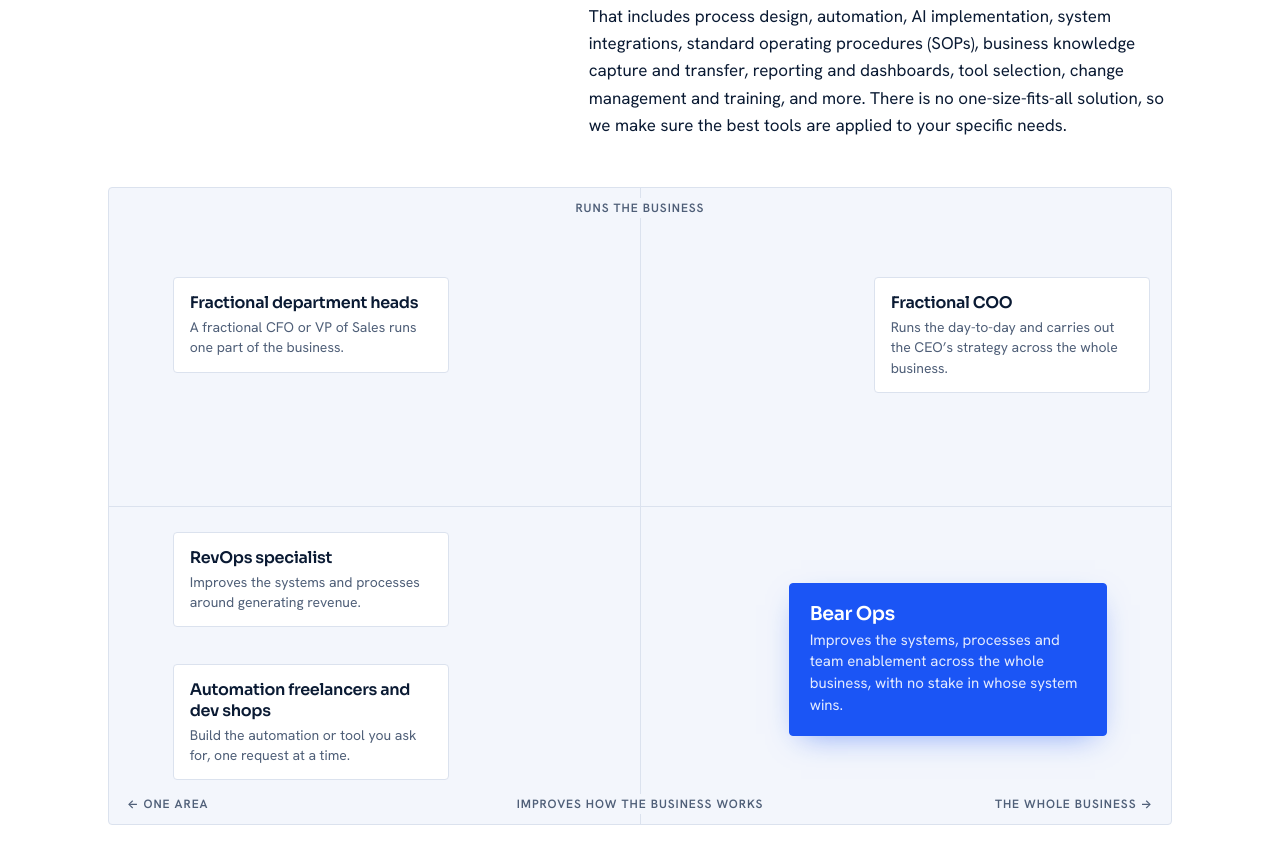
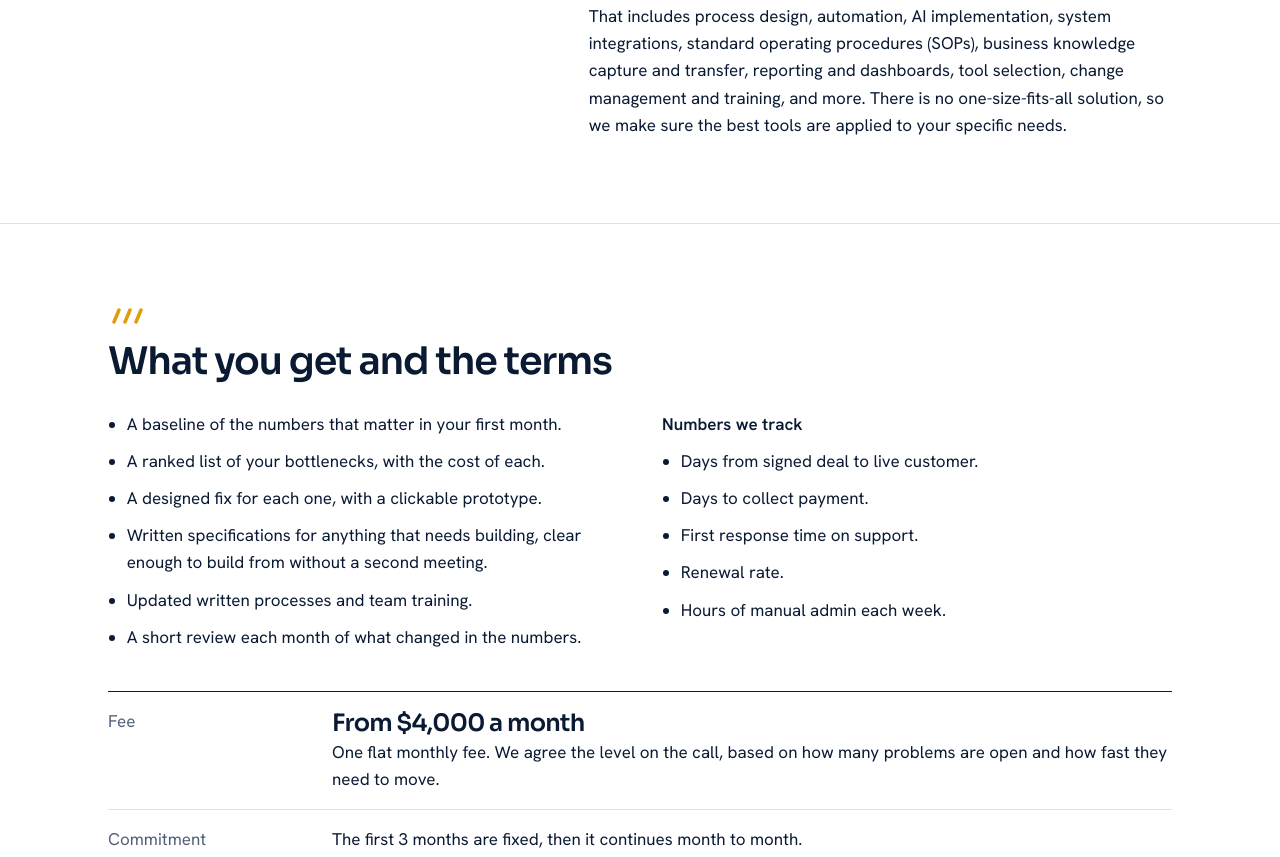
Before and after one commit to BuchnerBernard/bearops, an Astro site: page / in a window 1280 px wide. Shown: the part 2703-3560 px from the top of the page. Built offline with nearby package versions, Linux system fonts and the light colour scheme; Astro itself is replaced by a stand-in of ours.

Commit message:
Remove positioning map from Why Bear Ops
Co-Authored-By: Claude Opus 5.5 <noreply@anthropic.com>
Claude-Session: https://claude.ai/code/session_01XywhuzKpxRN7MUEpGZ3avx

```diff
--- a/src/pages/index.astro
+++ b/src/pages/index.astro
@@ -60,12 +60,6 @@ const latest = (await getArticles()).slice(0, 3);
     <p class="body">Bear Ops offers business optimisation for growing SaaS companies. We work in the space between two roles you may already know. A fractional COO usually carries out the CEO’s strategy, builds teams and runs the day-to-day business. A RevOps specialist focuses on the systems and processes around generating revenue.</p>
     <p class="body">We take ownership of the full set of systems and processes that run your business, across marketing, sales, support, finance, development and more. We look at how each part of your business connects to the others and to your customers, find the bottlenecks and blockers, and design the fixes.</p>
     <p class="body">That includes process design, automation, AI implementation, system integrations, standard operating procedures (SOPs), business knowledge capture and transfer, reporting and dashboards, tool selection, change management and training, and more. There is no one-size-fits-all solution, so we make sure the best tools are applied to your specific needs.</p>
-  </div>
-</div>
-<div class="wrap">
-  <div class="pm" role="img" aria-label="Where Bear Ops sits compared with a fractional COO, fractional department heads, RevOps specialists and automation freelancers">
-    <div class="pm-grid"><span class="pm-ax pm-top">Runs the business</span><span class="pm-ax pm-bot">Improves how the business works</span><span class="pm-ax pm-l">← One area</span><span class="pm-ax pm-r">The whole business →</span></div>
-    <div class="pm-i pm-fcoo" style="--x:72%;--y:14%"><b>Fractional COO</b><span>Runs the day-to-day and carries out the CEO’s strategy across the whole business.</span><em>Whole business · Runs it</em></div><div class="pm-i pm-fhead" style="--x:6%;--y:14%"><b>Fractional department heads</b><span>A fractional CFO or VP of Sales runs one part of the business.</span><em>One area · Runs it</em></div><div class="pm-i pm-revops" style="--x:6%;--y:54%"><b>RevOps specialist</b><span>Improves the systems and processes around generating revenue.</span><em>One area · Improves it</em></div><div class="pm-i pm-dev" style="--x:6%;--y:80%"><b>Automation freelancers and dev shops</b><span>Build the automation or tool you ask for, one request at a time.</span><em>One tool at a time · Builds it</em></div><div class="pm-i pm-bear" style="--x:64%;--y:62%"><b>Bear Ops</b><span>Improves the systems, processes and team enablement across the whole business, with no stake in whose system wins.</span><em>Whole business · Improves it</em></div>
   </div>
 </div></section>
 
--- a/src/styles/global.css
+++ b/src/styles/global.css
@@ -285,26 +285,3 @@ footer a{color:inherit}
 .sh{display:flex;align-items:center;justify-content:space-between;margin-bottom:18px}
 .ic{display:grid;place-items:center;width:46px;height:46px;border-radius:10px;background:var(--accent);color:#fff}.ic svg{width:24px;height:24px}
 .step .sh .n{font:500 30px/1 var(--head);color:var(--muted);opacity:.45;margin:0}
-
-.pm{position:relative;margin-top:48px;aspect-ratio:16/9.6;border:1px solid var(--line);border-radius:4px;background:var(--surface)}
-.pm-grid{position:absolute;inset:0}
-.pm-grid::before,.pm-grid::after{content:"";position:absolute;background:var(--line)}
-.pm-grid::before{left:50%;top:0;bottom:0;width:1px}.pm-grid::after{top:50%;left:0;right:0;height:1px}
-.pm-ax{position:absolute;font:600 12px var(--sans);letter-spacing:.08em;text-transform:uppercase;color:var(--muted);background:var(--surface);padding:2px 8px;z-index:1}
-.pm-top{top:10px;left:50%;transform:translateX(-50%)}.pm-bot{bottom:10px;left:50%;transform:translateX(-50%)}
-.pm-l{left:10px;bottom:10px}.pm-r{right:10px;bottom:10px}
-.pm-i{position:absolute;left:var(--x);top:var(--y);width:26%;padding:14px 16px;background:var(--bg);border:1px solid var(--line);border-radius:4px;z-index:2}
-.pm-i b{display:block;font:600 16px var(--head);letter-spacing:-.02em;color:var(--ink);margin-bottom:4px}
-.pm-i span{display:block;font-size:14px;line-height:1.45;color:var(--muted)}
-.pm-i em{display:none}
-.pm-bear{background:var(--accent);border-color:var(--accent);width:30%;padding:18px 20px;box-shadow:0 10px 30px -12px rgba(27,85,245,.55)}
-.pm-bear b{color:#fff;font-size:19px}.pm-bear span{color:rgba(255,255,255,.88);font-size:15px}
-.pm-dev{top:auto;bottom:44px}
-@media (max-width:899px){
-  .pm{aspect-ratio:auto;display:grid;gap:12px;background:none;border:0}
-  .pm-grid{display:none}
-  .pm-i,.pm-bear{position:static;width:auto}
-  .pm-i em{display:block;margin-top:8px;font:600 11.5px var(--sans);font-style:normal;letter-spacing:.06em;text-transform:uppercase;color:var(--muted)}
-  .pm-bear em{color:rgba(255,255,255,.8)}
-  .pm-bear{order:-1}
-}
```
